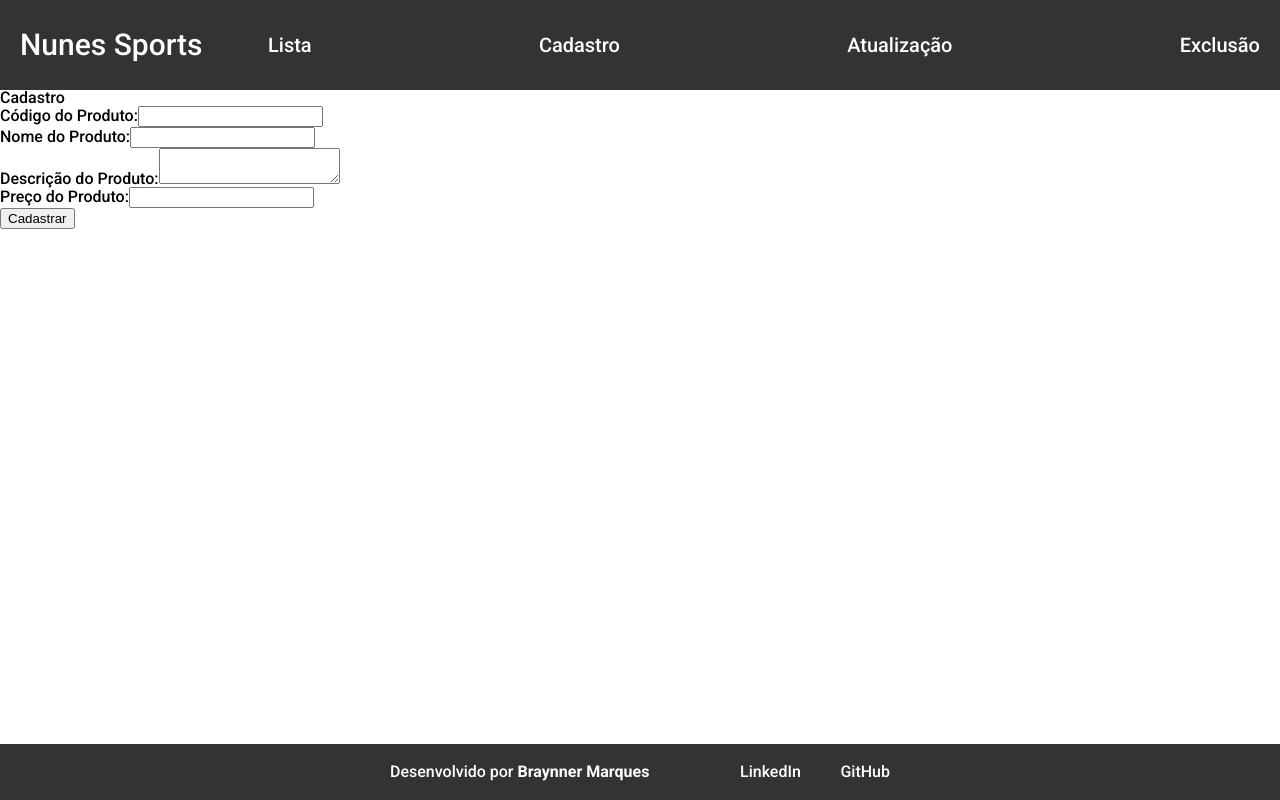
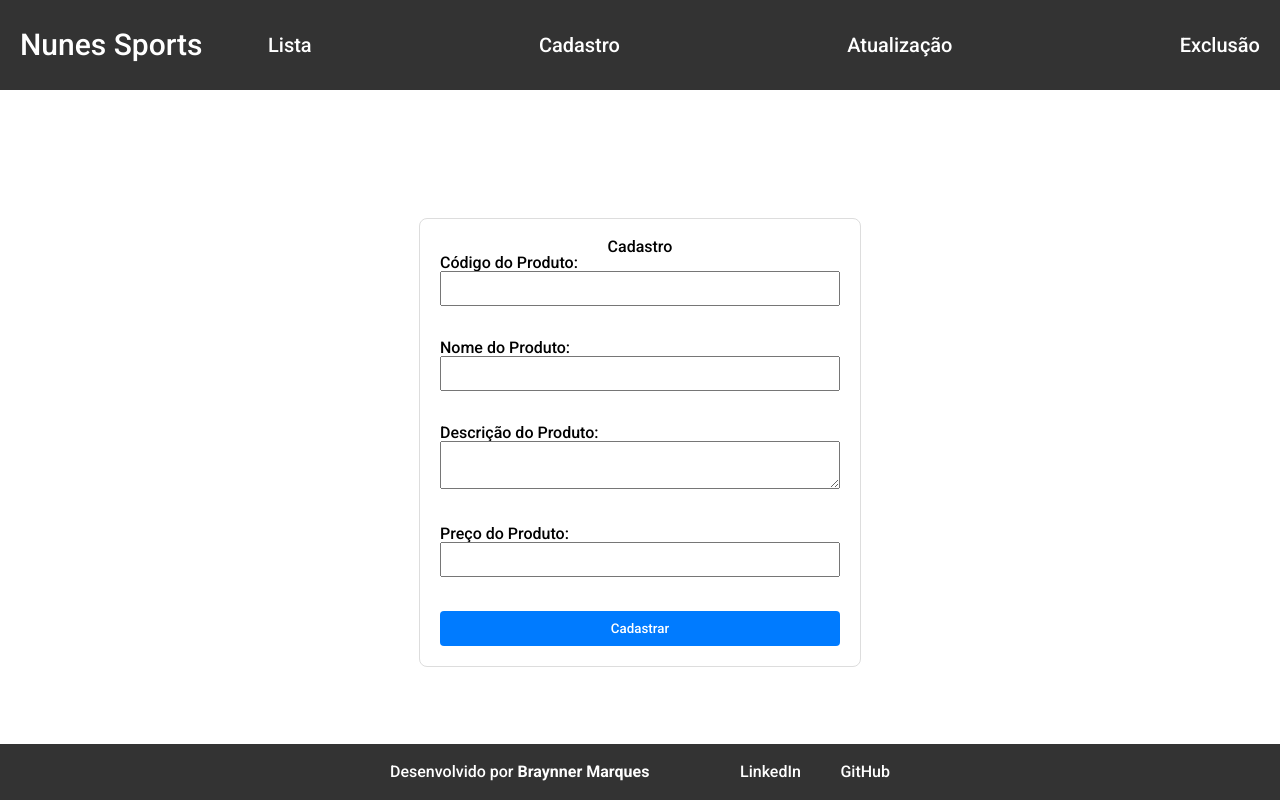
Before and after one commit to BraynnerM/NunesSports, a React (Create React App) app in the folder frontend/: page /new in a window 1280 px wide. Built offline with nearby package versions, Linux system fonts and the light colour scheme.

Commit message:
estilização do cadastro finalizada

```diff
--- a/frontend/src/components/cadastro/index.css
+++ b/frontend/src/components/cadastro/index.css
@@ -0,0 +1,43 @@
+.ficha-cadastro {
+
+    max-width: 400px;
+    margin: 10% auto;
+    padding: 20px;
+    border: 1px solid #ddd;
+    border-radius: 8px;
+  }
+
+  .ficha-cadastro h2 {
+    text-align: center;
+  }
+
+  .ficha-cadastro form {
+    display: flex;
+    flex-direction: column;
+  }
+
+  .ficha-cadastro label {
+    margin-bottom: 8px;
+  }
+
+  .ficha-cadastro input,
+  .ficha-cadastro textarea {
+    width: 100%;
+    padding: 8px;
+    margin-bottom: 10px;
+    box-sizing: border-box;
+  }
+
+  .ficha-cadastro button {
+    background-color: #007bff;
+    color: #fff;
+    font-family: roboto;
+    padding: 10px;
+    border: none;
+    border-radius: 4px;
+    cursor: pointer;
+  }
+
+  .ficha-cadastro button:hover {
+    background-color: #0056b3;
+  }
--- a/frontend/src/components/cadastro/index.jsx
+++ b/frontend/src/components/cadastro/index.jsx
@@ -1,5 +1,6 @@
 import React, { useState } from "react";
 import { createProduto } from "../../services/requestApi";
+import './index.css'
 
 const CadastroComponent = () => {
   const [produto, setProduto] = useState({
@@ -44,7 +45,7 @@ const CadastroComponent = () => {
   };
 
   return (
-    <div>
+    <div className="ficha-cadastro">
       <h2>Cadastro</h2>
       <form onSubmit={handleSubmit}>
         <label>
--- a/frontend/src/components/detalhes/index.css
+++ b/frontend/src/components/detalhes/index.css
@@ -52,7 +52,7 @@
     background-color: #f2f2f2;
     font-family: roboto;
     font-weight: 700;
-    font-size: 25px;
+    font-size: 20px;
     cursor: pointer;
     box-shadow: 0 4px 8px rgba(0, 0, 0, 0.1);
     transition: transform 0.3s, box-shadow 0.3s;
```
